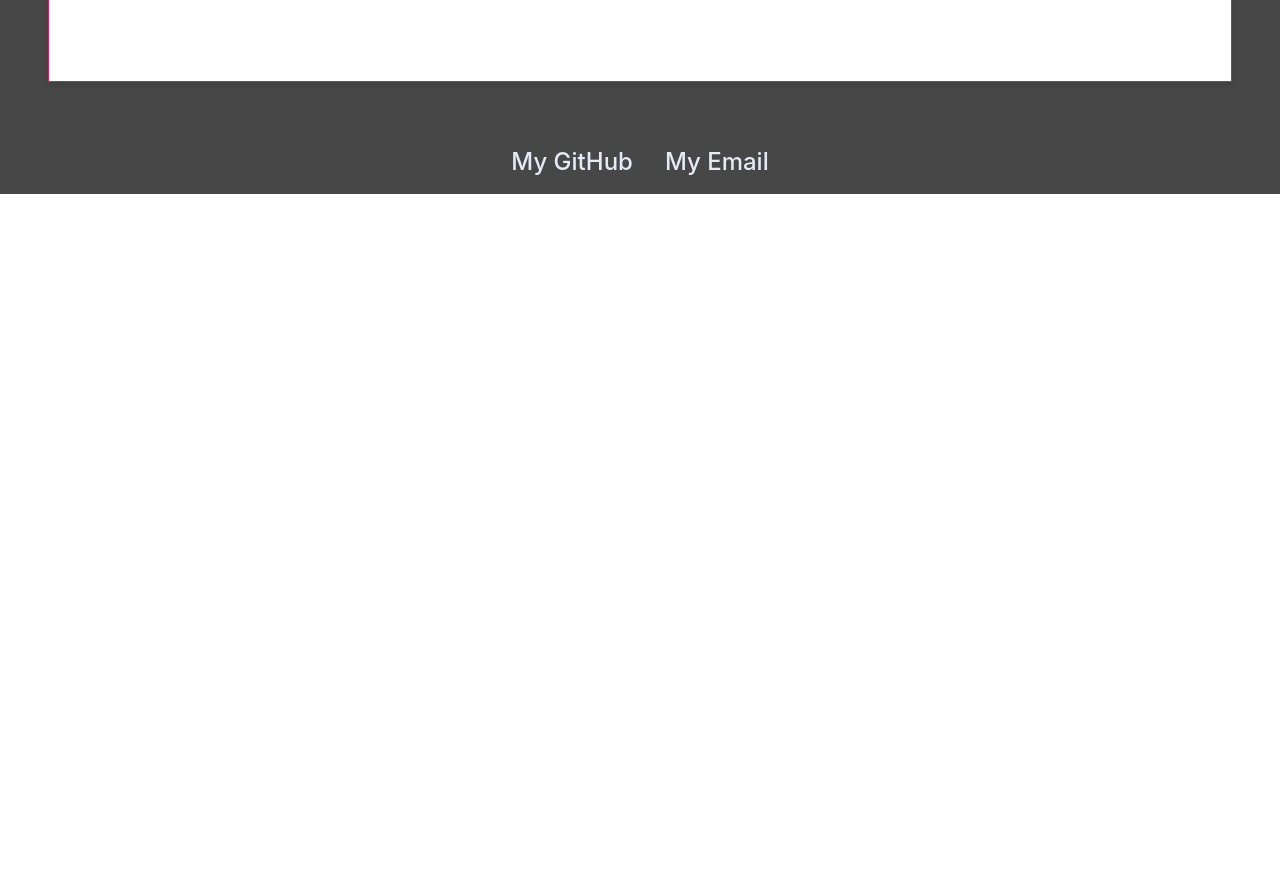
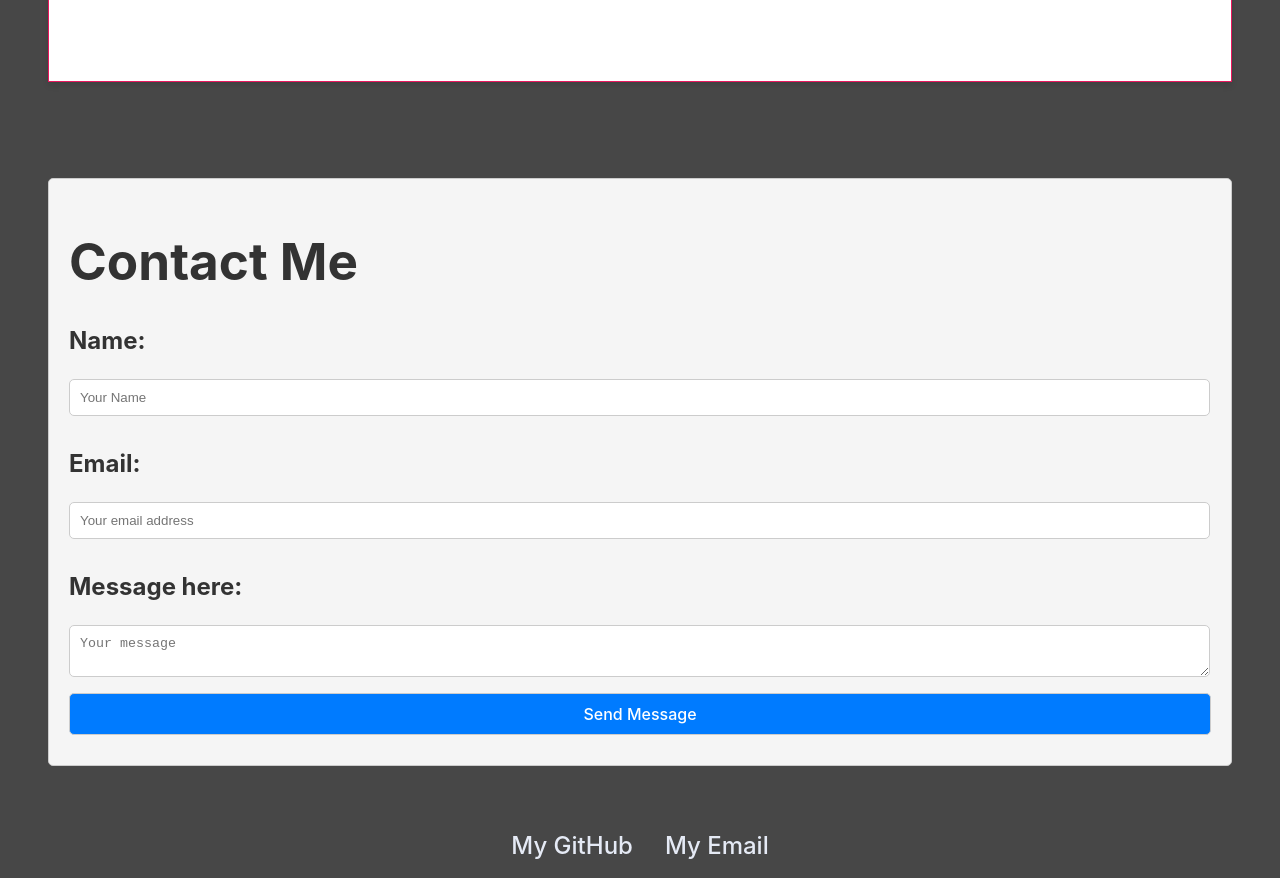
Before and after one commit to jebulger/react-portfolio, a React (Vite) app: page / in a window 1280 px wide. Shown: the part 8780-9658 px from the top of the page. Before the commit the page ends 8974 px from the top, so only its background shows below. Built offline with nearby package versions, Linux system fonts and the light colour scheme.

Commit message:
Built contact form in Contact.jsx

```diff
--- a/package.json
+++ b/package.json
@@ -10,6 +10,7 @@
     "preview": "vite preview"
   },
   "dependencies": {
+    "emailjs-com": "^3.2.0",
     "react": "^18.2.0",
     "react-dom": "^18.2.0"
   },
--- a/src/App.jsx
+++ b/src/App.jsx
@@ -2,6 +2,7 @@ import Header from "../src/components/Header";
 import About from "../src/components/About";
 import Footer from "../src/components/Footer";
 import Portfolio from "../src/components/Portfolio";
+import Contact from "../src/components/Contact";
 import "./App.css";
 
 function App() {
@@ -10,6 +11,7 @@ function App() {
       <Header />
       <About />
       <Portfolio />
+      <Contact />
       <Footer />
     </div>
   );
--- a/src/components/Contact.jsx
+++ b/src/components/Contact.jsx
@@ -0,0 +1,96 @@
+import { useState } from "react";
+import emailjs from "emailjs-com";
+
+const Contact = () => {
+  const [name, setName] = useState("");
+  const [email, setEmail] = useState("");
+  const [message, setMessage] = useState("");
+  const [emailSent, setEmailSent] = useState(false);
+  const [notification, setNotification] = useState({
+    message: "",
+    visible: false,
+  });
+
+  const showNotification = (message) => {
+    setNotification({ message, visible: true });
+  };
+
+  const hideNotification = () => {
+    setNotification({ message: "", visible: false });
+  };
+
+  const submit = () => {
+    setEmailSent(false);
+    hideNotification();
+
+    const emailRegex = /^[A-Za-z0-9._%+-]+@[A-Za-z0-9.-]+\.[A-Za-z]{2,}$/;
+    if (!emailRegex.test(email)) {
+      showNotification("Please enter a valid email address.");
+      return;
+    }
+
+    if (name && email && message) {
+      const serviceId = "service_s9vwn3g";
+      const templateId = "template_bilnqss";
+      const userId = "uBKfqqrr9g-KnE60b";
+      const templateParams = {
+        name,
+        email,
+        message,
+      };
+
+      emailjs
+        .send(serviceId, templateId, templateParams, userId)
+        .then(() => {
+          setEmailSent(true);
+          showNotification(
+            "Your email has been sent, I will be in touch soon!"
+          );
+        })
+        .catch((err) => {
+          showNotification("Failed to send email. Please try again.", err);
+        });
+
+      setName("");
+      setEmail("");
+      setMessage("");
+    } else {
+      showNotification("All fields must be filled in.");
+    }
+  };
+
+  return (
+    <div className="contact-container">
+      <div id="contact-form">
+        <h1>Contact Me</h1>
+
+        <h2>Name:</h2>
+        <input
+          type="text"
+          placeholder="Your Name"
+          value={name}
+          onChange={(e) => setName(e.target.value)}
+        />
+        <h2>Email:</h2>
+        <input
+          type="email"
+          placeholder="Your email address"
+          value={email}
+          onChange={(e) => setEmail(e.target.value)}
+        />
+        <h2>Message here:</h2>
+        <textarea
+          placeholder="Your message"
+          value={message}
+          onChange={(e) => setMessage(e.target.value)}
+        ></textarea>
+        <button onClick={submit}>Send Message</button>
+        {notification.visible && (
+          <div className="notification">{notification.message}</div>
+        )}
+      </div>
+    </div>
+  );
+};
+
+export default Contact;
--- a/src/index.css
+++ b/src/index.css
@@ -229,6 +229,57 @@ button:focus-visible {
   opacity: 1;
 }
 
+.contact-container {
+  padding: 3rem;
+  background-color: #474747;
+}
+
+#contact-form {
+  max-width: 1200px;
+  margin: 0 auto;
+  padding: 20px;
+  border: 1px solid #ccc;
+  border-radius: 5px;
+  background-color: #f5f5f5;
+}
+
+#contact-form h2,
+#contact-form h1 {
+  color: #333333;
+}
+
+#contact-form input,
+#contact-form textarea,
+#contact-form button {
+  width: 98%;
+  margin-bottom: 10px;
+  padding: 10px;
+  border: 1px solid #ccc;
+  border-radius: 5px;
+}
+
+#contact-form button {
+  background-color: #007bff;
+  width: 100%;
+  color: white;
+  cursor: pointer;
+}
+
+.visible {
+  display: block;
+  color: red;
+  font-weight: bold;
+  margin-top: 10px;
+}
+
+.notification {
+  background-color: #e8175d;
+  color: #fff;
+  padding: 10px;
+  text-align: center;
+  margin-top: 10px;
+}
+
 @media (prefers-color-scheme: light) {
   :root {
     color: #213547;
```
Also changed, not shown: 1 other file (tests, documents, lock files or other folders).
